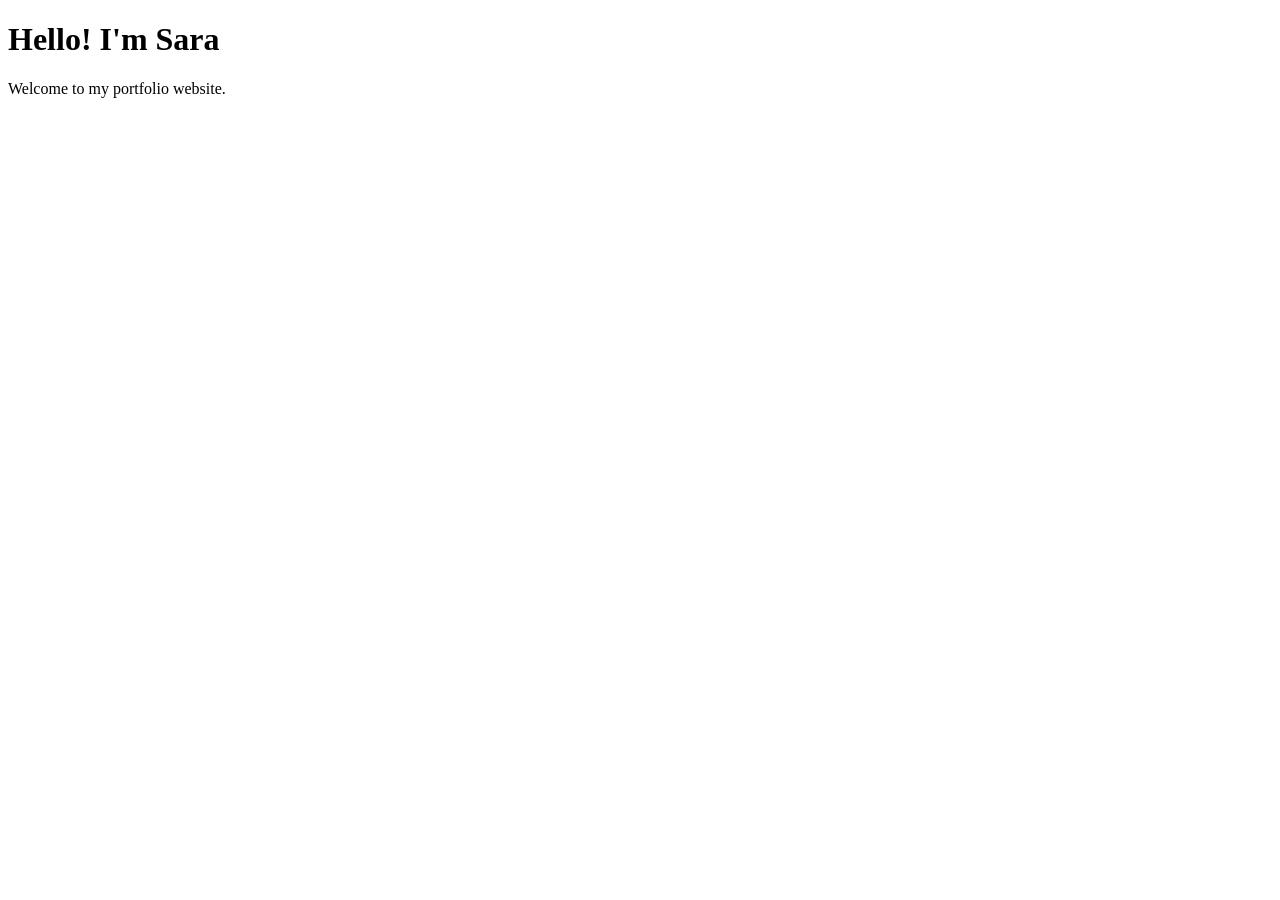
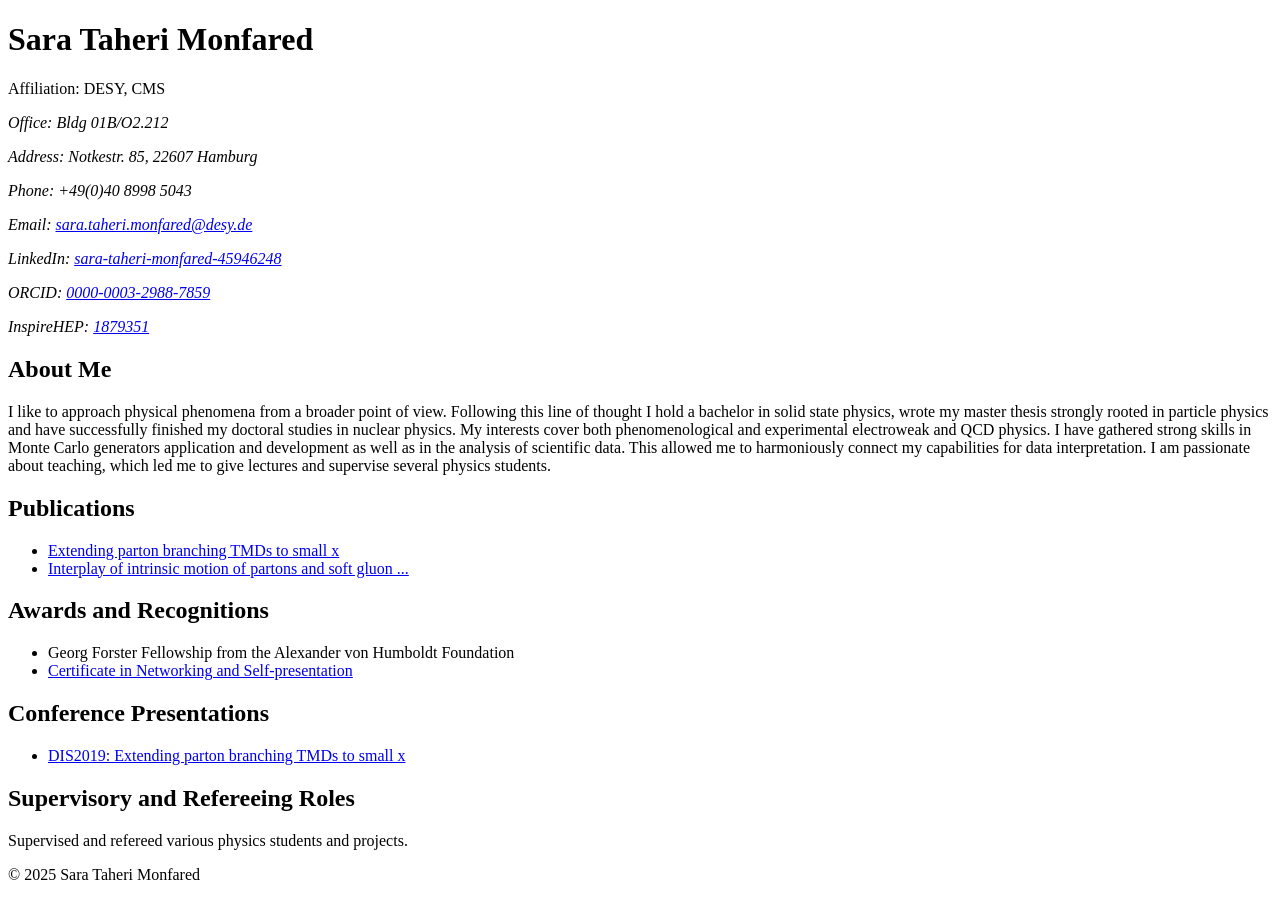
Before and after one commit to sataherimonfared/sarataherimonfared.github.io, a plain HTML site: page index.html in a window 1280 px wide. Before the commit the page ends 800 px from the top, so only its background shows below. Drawn offline with Linux system fonts and the light colour scheme.

Commit message:
Update index.html

```diff
--- a/index.html
+++ b/index.html
@@ -1,10 +1,61 @@
 <!DOCTYPE html>
-<html>
+<html lang="en">
 <head>
-    <title>Sara Taheri Monfared Portfolio</title>
+    <meta charset="UTF-8">
+    <meta name="viewport" content="width=device-width, initial-scale=1.0">
+    <title>Sara Taheri Monfared - Portfolio</title>
+    <link rel="stylesheet" href="styles.css">
 </head>
 <body>
-    <h1>Hello! I'm Sara</h1>
-    <p>Welcome to my portfolio website.</p>
+    <header>
+        <h1>Sara Taheri Monfared</h1>
+        <p>Affiliation: DESY, CMS</p>
+        <address>
+            <p>Office: Bldg 01B/O2.212</p>
+            <p>Address: Notkestr. 85, 22607 Hamburg</p>
+            <p>Phone: +49(0)40 8998 5043</p>
+            <p>Email: <a href="mailto:sara.taheri.monfared@desy.de">sara.taheri.monfared@desy.de</a></p>
+            <p>LinkedIn: <a href="https://www.linkedin.com/in/sara-taheri-monfared-45946248">sara-taheri-monfared-45946248</a></p>
+            <p>ORCID: <a href="https://orcid.org/0000-0003-2988-7859">0000-0003-2988-7859</a></p>
+            <p>InspireHEP: <a href="https://inspirehep.net/record/1879351">1879351</a></p>
+        </address>
+    </header>
+
+    <section id="about">
+        <h2>About Me</h2>
+        <p>I like to approach physical phenomena from a broader point of view. Following this line of thought I hold a bachelor in solid state physics, wrote my master thesis strongly rooted in particle physics and have successfully finished my doctoral studies in nuclear physics. My interests cover both phenomenological and experimental electroweak and QCD physics. I have gathered strong skills in Monte Carlo generators application and development as well as in the analysis of scientific data. This allowed me to harmoniously connect my capabilities for data interpretation. I am passionate about teaching, which led me to give lectures and supervise several physics students.</p>
+    </section>
+
+    <section id="publications">
+        <h2>Publications</h2>
+        <ul>
+            <li><a href="https://bib-pubdb1.desy.de/record/435588/files/DIS2019_136.pdf">Extending parton branching TMDs to small x</a></li>
+            <li><a href="https://bib-pubdb1.desy.de/record/626263/files/s10052-025-14066-4.pdf">Interplay of intrinsic motion of partons and soft gluon ...</a></li>
+        </ul>
+    </section>
+
+    <section id="awards">
+        <h2>Awards and Recognitions</h2>
+        <ul>
+            <li>Georg Forster Fellowship from the Alexander von Humboldt Foundation</li>
+            <li><a href="https://www.desy.de/~taheri/2021-06-30_Certificate_Networking_Sara%20Taheri%20Monfared.pdf">Certificate in Networking and Self-presentation</a></li>
+        </ul>
+    </section>
+
+    <section id="conferences">
+        <h2>Conference Presentations</h2>
+        <ul>
+            <li><a href="https://pos.sissa.it/PoS(DIS2019)136">DIS2019: Extending parton branching TMDs to small x</a></li>
+        </ul>
+    </section>
+
+    <section id="supervision">
+        <h2>Supervisory and Refereeing Roles</h2>
+        <p>Supervised and refereed various physics students and projects.</p>
+    </section>
+
+    <footer>
+        <p>&copy; 2025 Sara Taheri Monfared</p>
+    </footer>
 </body>
 </html>
```
